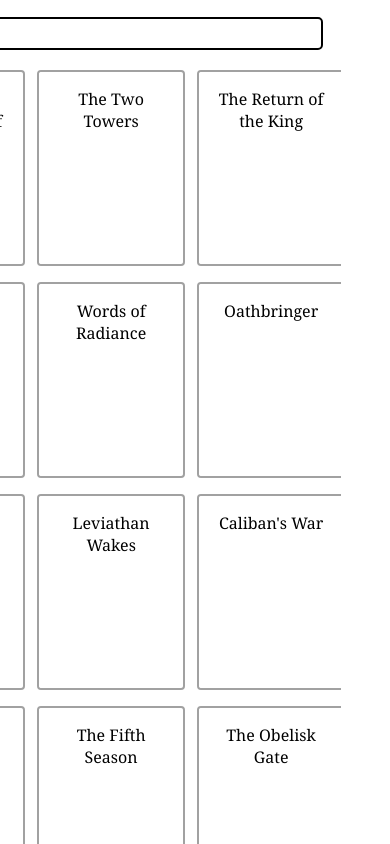
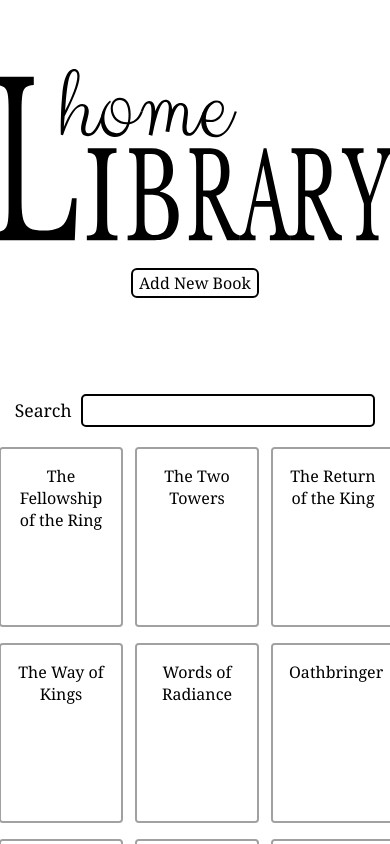
Before and after one commit to McChug/home-library, a React (Vite) app: page / in a window 390 px wide. Shown: the top 844 px of the page. Built offline with nearby package versions, Linux system fonts and the light colour scheme.

Commit message:
added media queries for library

```diff
--- a/src/App.css
+++ b/src/App.css
@@ -20,4 +20,12 @@
   flex-direction: row-reverse;
   align-items: flex-start;
   gap: 2rem;
+  padding: 2vh 2vw;
 }
+
+@media (width < 1280px) {
+  main {
+    flex-direction: column;
+    align-items: center;
+  }
+}
--- a/src/components/BookDetail.css
+++ b/src/components/BookDetail.css
@@ -84,10 +84,11 @@
 
 .book-detail-series-list {
   margin: 0;
-  padding-left: 1.25rem;
+  padding-left: 0.5em;
   display: flex;
   flex-direction: column;
   gap: 0.25rem;
+  list-style-type: none;
 }
 
 .book-detail-series-current {
--- a/src/components/BookGrid.css
+++ b/src/components/BookGrid.css
@@ -1,12 +1,12 @@
 :root {
   --book-width: 9rem;
+  --book-height: 12rem;
 }
 
 .book-grid {
   display: grid;
-  width: 100%;
   justify-content: center;
-  padding: 4px 0; /* top/bottom padding for scale animation */
+  padding: 4px; /* top/bottom padding for scale animation, right/left for right borders */
   grid-template-columns: repeat(3, var(--book-width));
   gap: 1rem;
 
@@ -14,7 +14,7 @@
 }
 
 .cover-thumbnail-wrapper {
-  height: 12rem;
+  height: var(--book-height);
   width: var(--book-width);
   padding: 0;
   border: none;
@@ -29,7 +29,7 @@
 }
 
 .cover-thumbnail-wrapper:hover {
-  transform: scale(1.01) translateY(-2px);
+  transform: translateY(-2px);
 }
 
 .cover-thumbnail-wrapper.selected {
@@ -74,3 +74,10 @@
 .cover-thumbnail-wrapper.selected .cover p {
   padding: 0 0.5em;
 }
+
+@media (width < 730px) {
+  :root {
+    --book-width: 7.5rem;
+    --book-height: 11rem;
+  }
+}
--- a/src/components/LibraryApp.css
+++ b/src/components/LibraryApp.css
@@ -21,6 +21,14 @@
   justify-content: center;
   align-items: center;
   gap: 1rem;
+}
 
-  padding: 2vh;
+@media (width < 1280px) {
+  .content {
+    position: relative;
+  }
+
+  .book-list {
+    width: 100%;
+  }
 }
```
